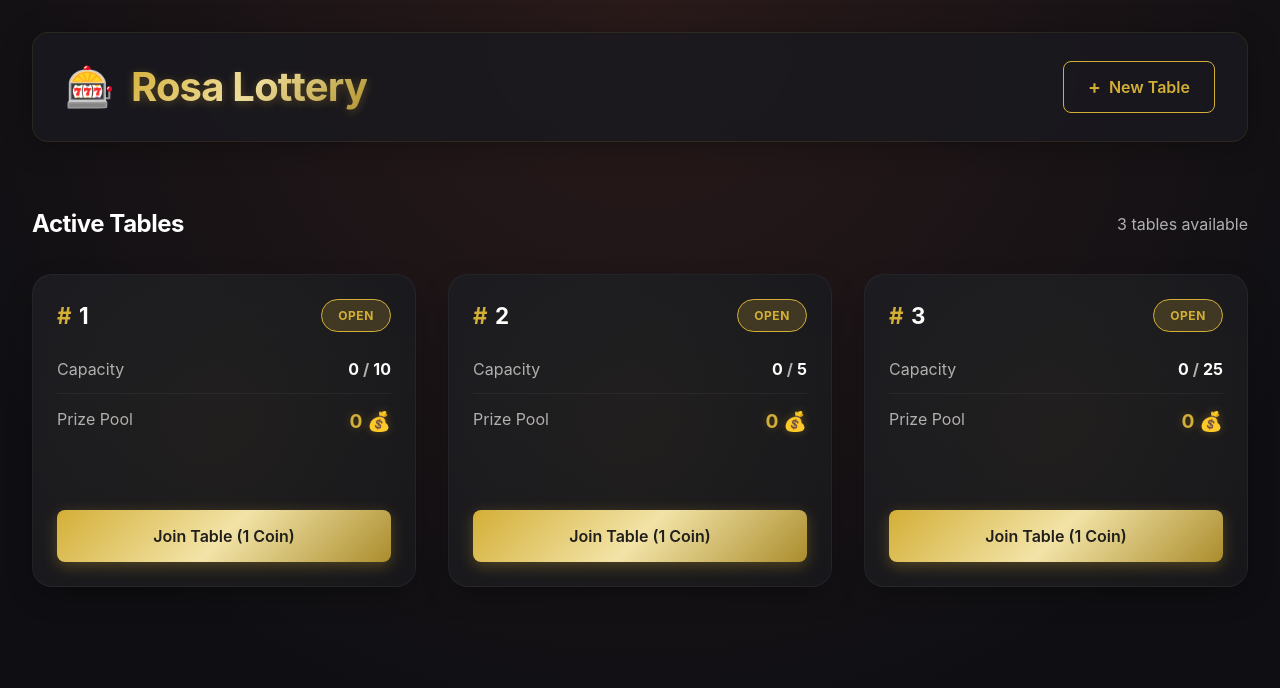
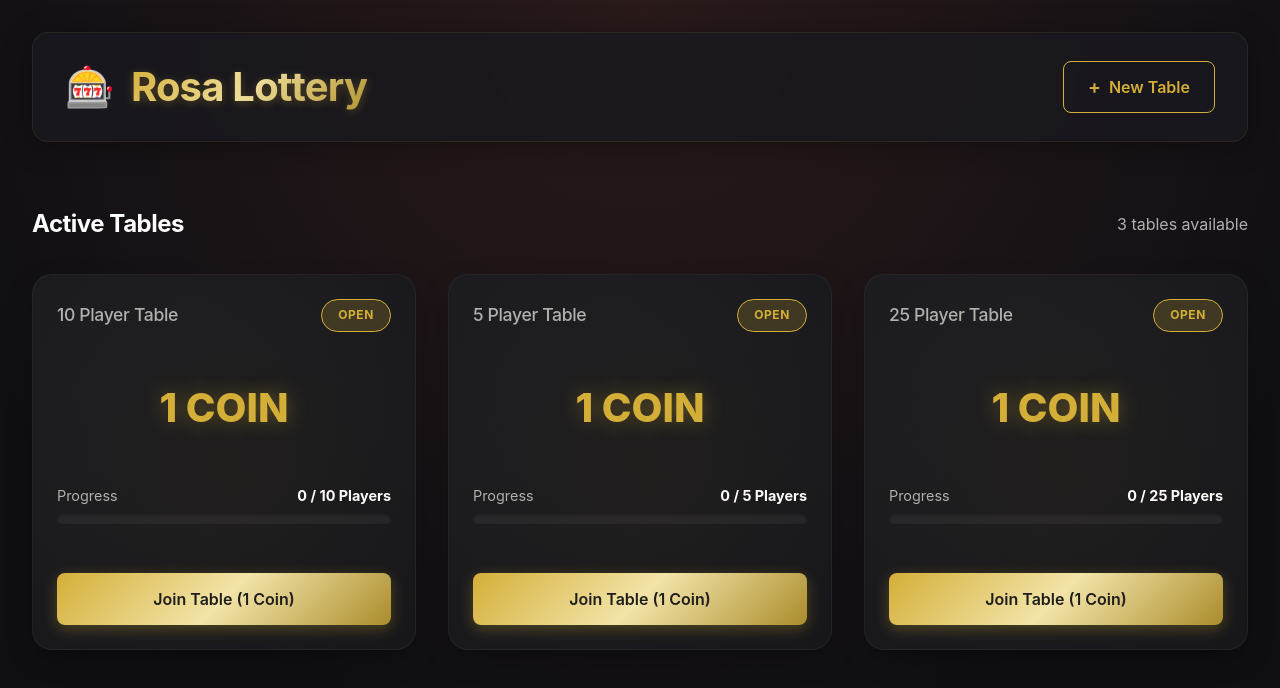
Before and after one commit to emirhsnkoca/Rosa-app, a React app in the folder frontend/: page / in a window 1280 px wide. Shown: the top 688 px of the page. Built offline with nearby package versions, Linux system fonts and the light colour scheme; the HTML template or start-up script is replaced by a standard one.

Commit message:
progress bar added into tablecard

```diff
--- a/frontend/src/components/TableCard.tsx
+++ b/frontend/src/components/TableCard.tsx
@@ -46,8 +46,8 @@ export function TableCard({ table }: TableCardProps) {
       }} />
 
       <div className="card-header">
-        <h3 className="card-title">
-          <span style={{ color: 'var(--gold-primary)' }}>#</span>{table.id}
+        <h3 className="card-title" style={{ fontSize: '1.1rem', color: 'var(--text-secondary)', fontWeight: '500' }}>
+          {table.capacity} Player Table
         </h3>
         <span
           className="status-badge"
@@ -57,28 +57,23 @@ export function TableCard({ table }: TableCardProps) {
         </span>
       </div>
 
-      <div className="card-stats">
-        <div className="stat-row">
-          <span style={{ color: 'var(--text-secondary)' }}>Capacity</span>
-          <span style={{ fontWeight: 'bold', color: 'var(--text-primary)' }}>
-            <span style={{ color: table.participants.length >= table.capacity ? '#ff4757' : 'inherit' }}>
-              {table.participants.length}
-            </span>
-            <span style={{ color: 'var(--text-secondary)', margin: '0 4px' }}>/</span>
-            {table.capacity}
-          </span>
-        </div>
-        <div className="stat-row">
-          <span style={{ color: 'var(--text-secondary)' }}>Prize Pool</span>
-          <span style={{
-            color: 'var(--gold-primary)',
-            fontWeight: 'bold',
-            fontSize: '1.2rem',
-            textShadow: '0 0 10px rgba(212, 175, 55, 0.3)'
-          }}>
-            {table.prize} 💰
-          </span>
-        </div>
+      <div style={{
+        textAlign: 'center',
+        margin: '2rem 0',
+        display: 'flex',
+        flexDirection: 'column',
+        alignItems: 'center',
+        gap: '0.5rem'
+      }}>
+        <span style={{
+          fontSize: '2.5rem',
+          fontWeight: '800',
+          color: 'var(--gold-primary)',
+          textShadow: '0 0 20px rgba(212, 175, 55, 0.4)',
+          lineHeight: '1'
+        }}>
+          1 COIN
+        </span>
       </div>
 
       {table.status === 'completed' && table.winner && (
@@ -92,18 +87,38 @@ export function TableCard({ table }: TableCardProps) {
         </div>
       )}
 
-      {table.participants.length > 0 && (
-        <div className="participants-list">
-           <div style={{ color: 'var(--text-secondary)', fontSize: '0.8rem', marginBottom: '0.5rem', textTransform: 'uppercase', letterSpacing: '0.05em' }}>
-            Participants
-          </div>
-          {table.participants.map((p, idx) => (
-            <div key={idx} className="participant-item">
-              {p.name || p.address}
-            </div>
-          ))}
+      {/* Progress Bar Section */}
+      <div style={{ marginBottom: '1.5rem', marginTop: 'auto' }}>
+        <div style={{
+          display: 'flex',
+          justifyContent: 'space-between',
+          marginBottom: '0.5rem',
+          fontSize: '0.9rem',
+          color: 'var(--text-secondary)'
+        }}>
+          <span>Progress</span>
+          <span style={{ color: 'var(--text-primary)', fontWeight: 'bold' }}>
+            {table.participants.length} / {table.capacity} Players
+          </span>
         </div>
-      )}
+
+        <div style={{
+          height: '10px',
+          background: 'rgba(255, 255, 255, 0.05)',
+          borderRadius: '5px',
+          overflow: 'hidden',
+          boxShadow: 'inset 0 1px 3px rgba(0,0,0,0.3)'
+        }}>
+          <div style={{
+            height: '100%',
+            width: `${(table.participants.length / table.capacity) * 100}%`,
+            background: 'var(--gradient-gold)',
+            borderRadius: '5px',
+            transition: 'width 0.5s cubic-bezier(0.4, 0, 0.2, 1)',
+            boxShadow: '0 0 10px rgba(212, 175, 55, 0.5)'
+          }} />
+        </div>
+      </div>
 
       <button
         className={`join-btn ${canJoin ? "primary" : "secondary"}`}
```
